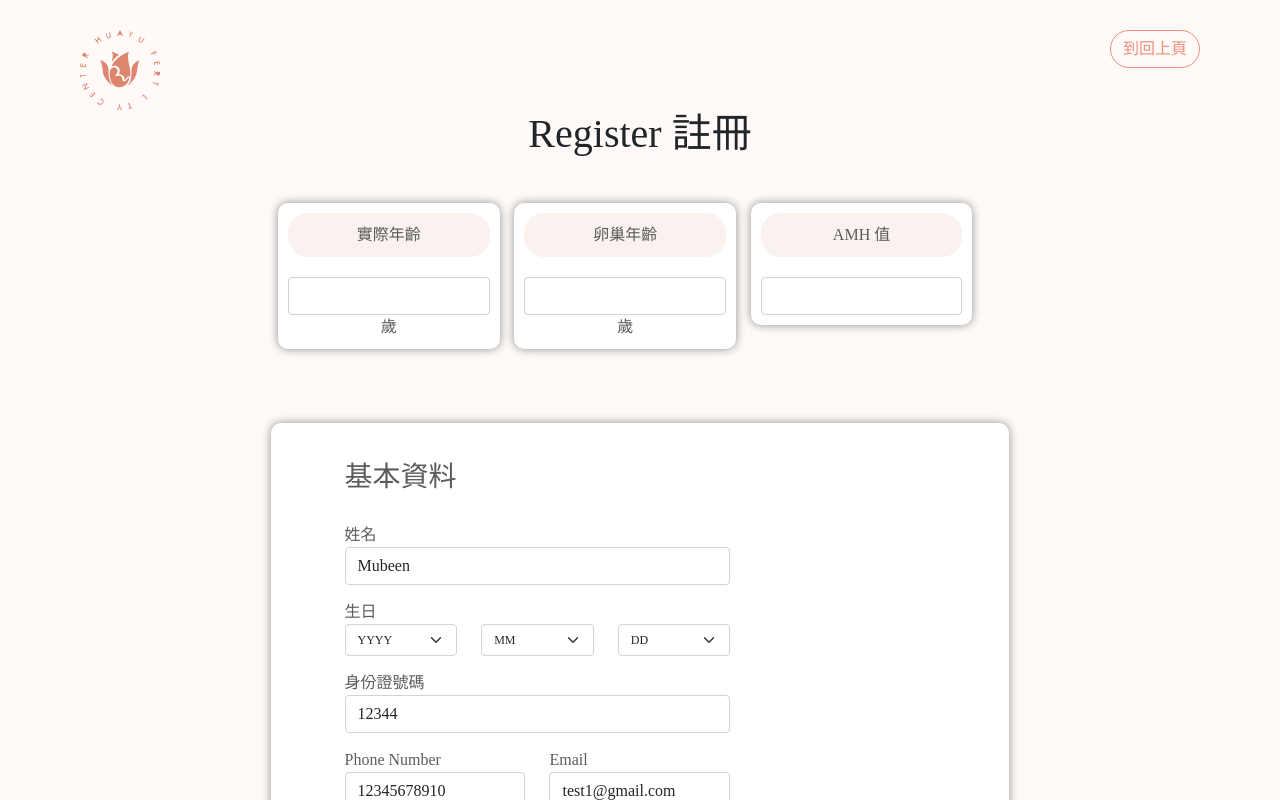
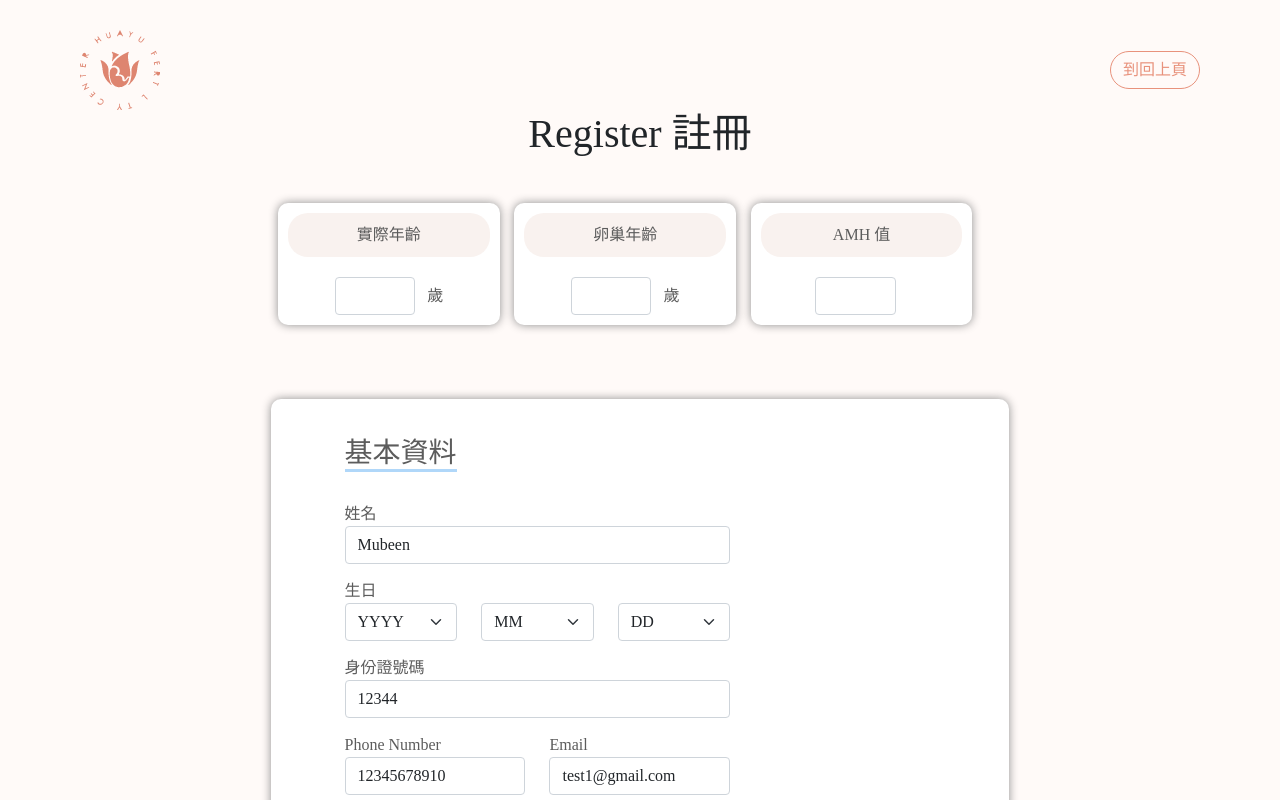
Before and after one commit to fbd3887/medical-frontend, a React (Create React App) app: page /register in a window 1280 px wide. Shown: the top 800 px of the page. Built offline with nearby package versions, Linux system fonts and the light colour scheme.

Commit message:
minor updates at register page

```diff
--- a/src/scss/outerpage.scss
+++ b/src/scss/outerpage.scss
@@ -3,6 +3,13 @@
     margin: 0;
 
 }
+
+.outerheaderMain {
+    display: flex;
+    align-items: center;
+    justify-content: space-between;
+}
+
 .example::-webkit-scrollbar {
     display: none;
   }
@@ -20,7 +27,7 @@
 }
 
 .form-select {
-    font-size: 12px;
+    font-size: 1rem;
 }
 
 .otherDayinput {
@@ -102,6 +109,15 @@
             background:#F9F2EF;
             margin-bottom: 20px;
         }
+        .treeOptionTabOption {
+            display: flex;
+            align-items: center;
+            justify-content: center;
+            .form-control {
+                width: 40%;
+                margin-right: 12px;
+            }
+        }
     }
     .formOptionCard{
         background: #fff;
@@ -110,6 +126,8 @@
         color: #5C5C5C;
         box-shadow: 0 0 10px #8E8E8E;
         h3{
+            width: fit-content;
+            border-bottom: 3px solid #b0d7f9;
             margin-bottom: 5%;
         }
         .innerFieldDiv{
```
